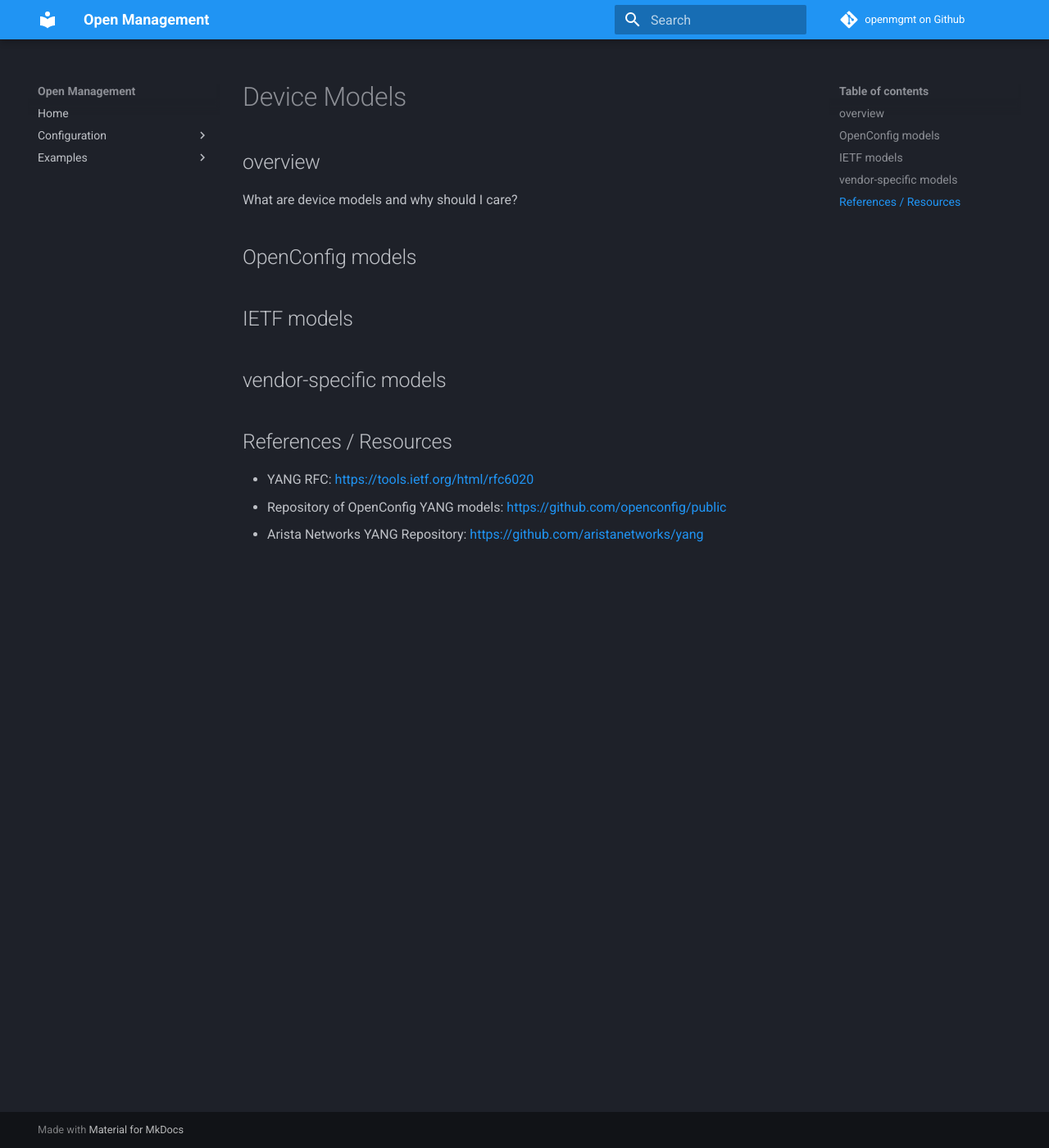
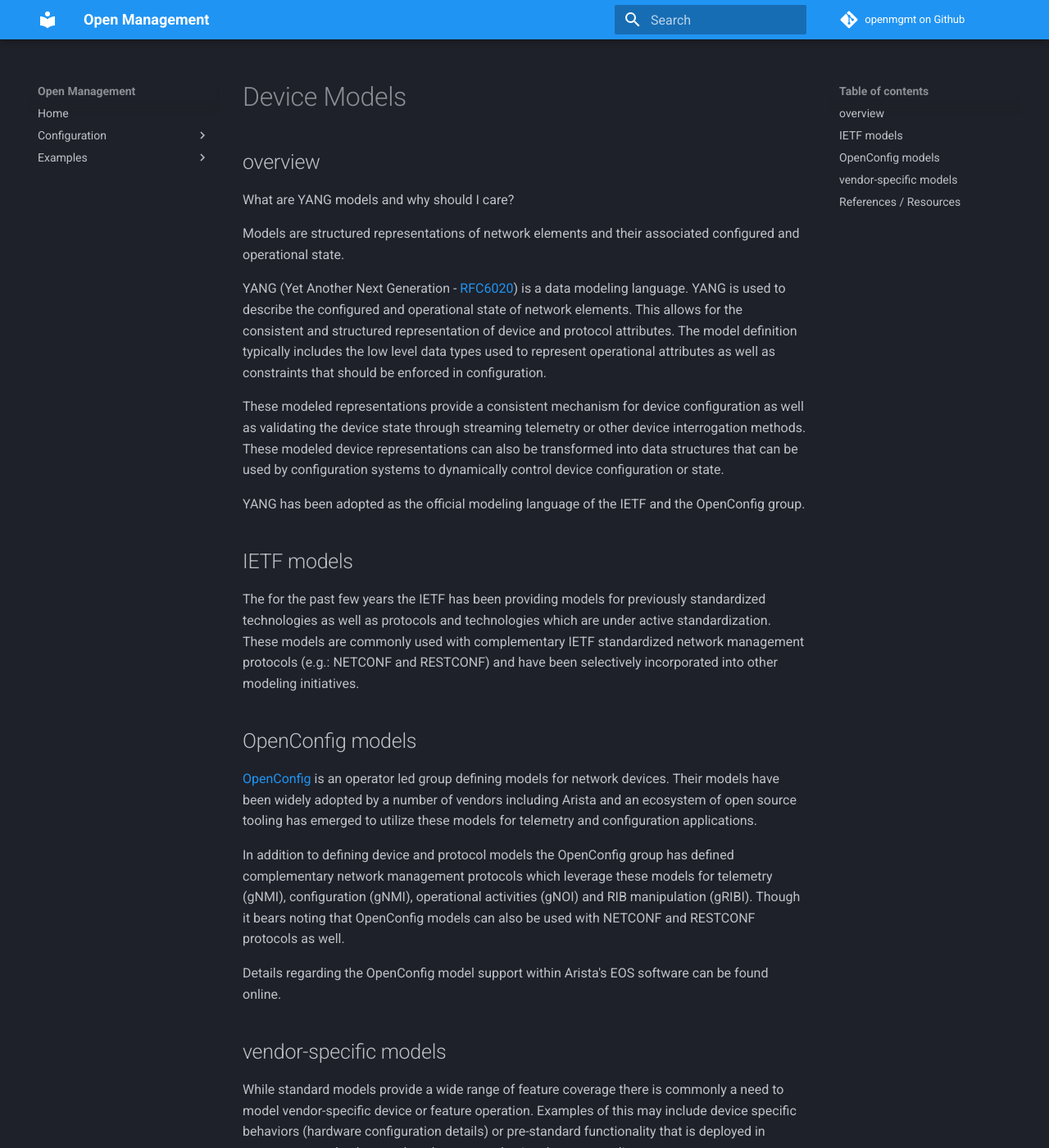
Before and after one commit to aristanetworks/openmgmt, an MkDocs documentation site: the page built from docs/models/index.md, in a window 1280 px wide and 1400 px high. Shown: the whole window at 82% size. Built offline with MkDocs 1.6.1 and Material for MkDocs 9.7.7, drawn with Linux system fonts in a browser that asks for light colours; comment, search, counter and statistics services are not loaded; some of the changed text lies outside the part shown.

Commit message:
initial update to models/index.md

```diff
--- a/docs/models/index.md
+++ b/docs/models/index.md
@@ -7,16 +7,57 @@
 
 ## overview
 
-What are device models and why should I care?
+What are YANG models and why should I care?
+
+Models are structured representations of network elements and their associated configured and operational state.
+
+YANG (Yet Another Next Generation - [RFC6020](https://datatracker.ietf.org/doc/html/rfc6020)) is a data modeling
+language.  YANG is used to describe the configured and operational state of network elements.  This allows for the
+consistent and structured representation of device and protocol attributes.  The model definition typically includes the
+low level data types used to represent operational attributes as well as constraints that should be enforced in
+configuration.
+
+These modeled representations provide a consistent mechanism for device configuration as well as validating the device
+state through streaming telemetry or other device interrogation methods.  These modeled device representations can also
+be transformed into data structures that can be used by configuration systems to dynamically control device
+configuration or state.
+
+YANG has been adopted as the official modeling language of the IETF and the OpenConfig group.
+
+## IETF models
+
+The for the past few years the IETF has been providing models for previously standardized technologies as well as
+protocols and technologies which are under active standardization.  These models are commonly used with complementary
+IETF standardized network management protocols (e.g.: NETCONF and RESTCONF) and have been selectively incorporated into
+other modeling initiatives.
 
 ## OpenConfig models
 
-## IETF models
+[OpenConfig](https://www.openconfig.net) is an operator led group defining models for network devices.  Their models
+have been widely adopted by a number of vendors including Arista and an ecosystem of open source tooling has emerged to
+utilize these models for telemetry and configuration applications.
+
+In addition to defining device and protocol models the OpenConfig group has defined complementary network management
+protocols which leverage these models for telemetry (gNMI), configuration (gNMI), operational activities (gNOI) and
+RIB manipulation (gRIBI).  Though it bears noting that OpenConfig models can also be used with NETCONF and RESTCONF
+protocols as well.
+
+Details regarding the OpenConfig model support within Arista's EOS software can be found online.
 
 ## vendor-specific models
 
+While standard models provide a wide range of feature coverage there is commonly a need to model vendor-specific device
+or feature operation.  Examples of this may include device specific behaviors (hardware configuration details) or
+pre-standard functionality that is deployed in operator networks that needs to be managed using the same tooling.
+
+Vendors may opt to define all new models which are published independently.  Alternately, vendors may choose to leverage
+an existing standardized model and add vendor-specific elements to the standard models these are known as model
+augments.  These augments are commonly published to allow integration into operator tooling.
+
+Arista publishes augments associated with a given EOS release on [GitHub](https://github.com/aristanetworks/yang).
+
 ## References / Resources
 
-- YANG RFC: [https://tools.ietf.org/html/rfc6020](https://tools.ietf.org/html/rfc6020)
-- Repository of OpenConfig YANG models: [https://github.com/openconfig/public](https://github.com/openconfig/public)
-- Arista Networks YANG Repository: [https://github.com/aristanetworks/yang](https://github.com/aristanetworks/yang)
+- [YANG RFC](https://tools.ietf.org/html/rfc6020)
+- [Repository of OpenConfig YANG models](https://github.com/openconfig/public)
+- [Arista Networks YANG Repository](https://github.com/aristanetworks/yang)
```
